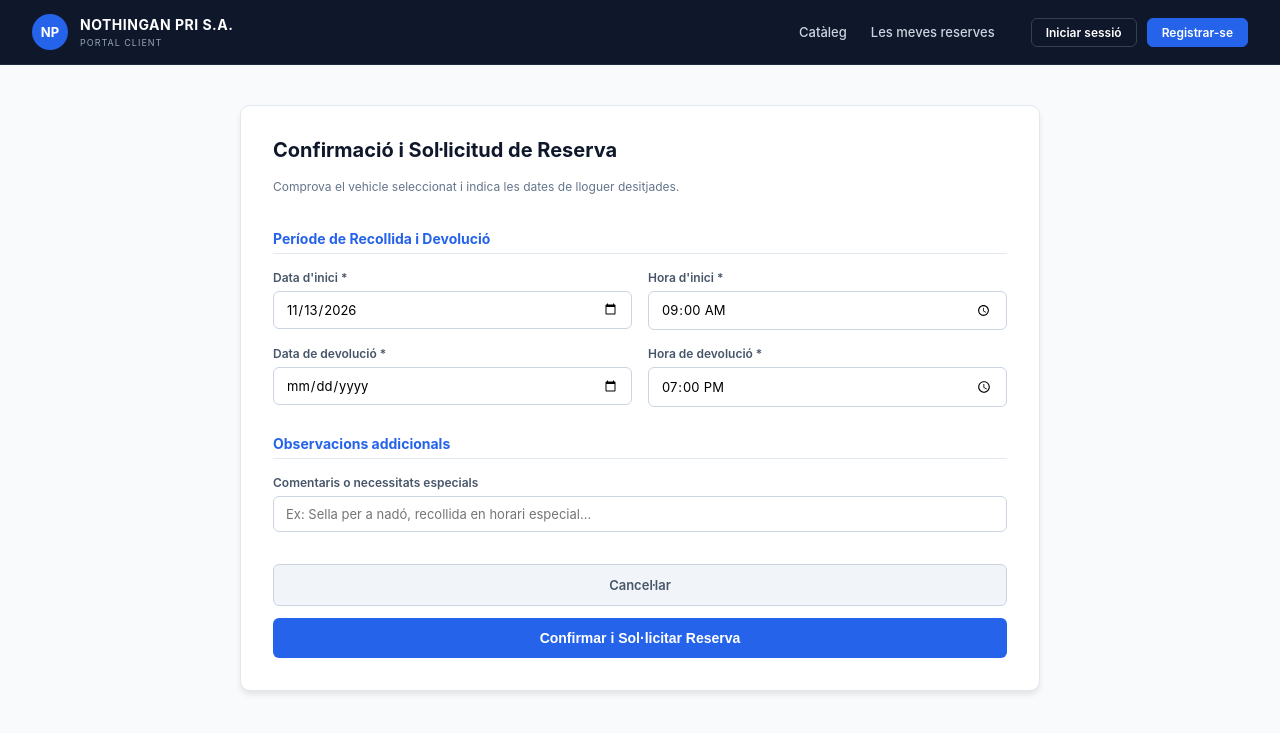
After one commit to banfruns-ban/Nothingan-Pri-S.A., a Spring app: template src/main/resources/templates/reservas/crearReservaClient.html in a window 1280 px wide. The commit adds this page. Shown: the top 733 px of the page. Run offline with Thymeleaf, Linux system fonts and the light colour scheme; the template is opened without the code that fills it, so the values that code supplies are empty; some of the project's set-up classes (security, data sources, template engines, error pages and the like) are left out, and stand-ins take their place.

Commit message:
Creacio de reserva desde vista cliente + validacion de inicio de sesion para crear reserva

```diff
--- /dev/null
+++ b/src/main/resources/templates/reservas/crearReservaClient.html
@@ -0,0 +1,113 @@
+<!DOCTYPE html>
+<html xmlns:th="http://www.thymeleaf.org" lang="ca">
+<head>
+    <meta charset="UTF-8">
+    <meta name="viewport" content="width=device-width, initial-scale=1.0">
+    <title>Nova Reserva - NOTHINGAN PRI S.A.</title>
+    <!-- FontAwesome -->
+    <link rel="stylesheet" href="https://cdnjs.cloudflare.com/ajax/libs/font-awesome/6.4.0/css/all.min.css">
+    <link rel="stylesheet" th:href="@{/cataleg.css}">
+    <link rel="stylesheet" th:href="@{/registre.css}">
+</head>
+<body>
+
+    <!-- Header corporatiu -->
+    <header>
+        <div class="marca">
+            <div class="logo">NP</div>
+            <div>
+                <strong>NOTHINGAN PRI S.A.</strong>
+                <small>PORTAL CLIENT</small>
+            </div>
+        </div>
+
+        <div class="nav-header">
+            <a th:href="@{/cataleg}">Catàleg</a>
+            <a th:href="@{/ReservesClient}">Les meves reserves</a>
+
+            <div style="display: flex; gap: 10px; align-items: center; margin-left: 12px;">
+                <a th:href="@{/login}" class="btn" style="background: transparent; color: #fff; border: 1px solid #334155; padding: 6px 14px; border-radius: 6px; font-weight: 600; font-size: 12px;">
+                    Iniciar sessió
+                </a>
+                <a th:href="@{/registre}" class="btn" style="background: #2563eb; color: #fff; border: 1px solid #2563eb; padding: 6px 14px; border-radius: 6px; font-weight: 600; font-size: 12px;">
+                    Registrar-se
+                </a>
+            </div>
+        </div>
+    </header>
+
+    <!-- Formulari de Creació de Reserva -->
+    <div class="registre-container" style="max-width: 800px;">
+        <h2>Confirmació i Sol·licitud de Reserva</h2>
+        <p class="registre-subtitol">Comprova el vehicle seleccionat i indica les dates de lloguer desitjades.</p>
+
+        <!-- Avisos de Feedback -->
+        <div th:if="${error}" class="alert-error">
+            <i class="fa-solid fa-triangle-exclamation me-1"></i> <span th:text="${error}">Error</span>
+        </div>
+
+        <!-- Targeta Resum del Vehicle Seleccionat -->
+        <div th:if="${vehicleSeleccionat != null}" style="background: #f8fafc; border: 1px solid #e2e8f0; border-radius: 8px; padding: 16px; margin-bottom: 24px; display: flex; gap: 16px; align-items: center;">
+            <img th:if="${vehicleSeleccionat.foto != null and !vehicleSeleccionat.foto.isBlank()}"
+                 th:src="@{'/uploads/vehicles/' + ${vehicleSeleccionat.foto}}" alt="Vehicle" style="width: 120px; height: 80px; object-fit: cover; border-radius: 6px;">
+            <img th:unless="${vehicleSeleccionat.foto != null and !vehicleSeleccionat.foto.isBlank()}"
+                 src="https://via.placeholder.com/120x80?text=Sense+Imatge" alt="Vehicle" style="width: 120px; height: 80px; object-fit: cover; border-radius: 6px;">
+
+            <div>
+                <span style="font-size: 10px; color: #2563eb; font-weight: 700; text-transform: uppercase;" th:text="${vehicleSeleccionat.tipusVehicle}">TURISME</span>
+                <h3 style="margin: 2px 0 4px; font-size: 16px;" th:text="${vehicleSeleccionat.marca + ' ' + vehicleSeleccionat.model}">Toyota Corolla</h3>
+                <p style="margin: 0; font-size: 12px; color: #64748b;">
+                    Matrícula: <strong th:text="${vehicleSeleccionat.matricula}">1234ABC</strong> |
+                    Preu: <strong th:text="${#numbers.formatDecimal(vehicleSeleccionat.preuHora, 1, 2) + ' €/h'}">15.00 €/h</strong> |
+                    Fiança: <strong th:text="${#numbers.formatDecimal(vehicleSeleccionat.fianca, 1, 2) + ' €'}">150.00 €</strong>
+                </p>
+            </div>
+        </div>
+
+        <form th:action="@{/ReservesClient/guardar}" th:object="${reserva}" method="post" class="form-grid">
+
+            <!-- Guardem la matrícula del vehicle -->
+            <input type="hidden" name="vehicle.matricula" th:value="${vehicleSeleccionat != null ? vehicleSeleccionat.matricula : ''}">
+
+            <div class="seccio-títol">Període de Recollida i Devolució</div>
+
+            <div class="form-grup">
+                <label>Data d'inici *</label>
+                <input type="date" name="dataInici" required th:value="${#temporals.format(#temporals.createNow(), 'yyyy-MM-dd')}">
+            </div>
+
+            <div class="form-grup">
+                <label>Hora d'inici *</label>
+                <input type="time" name="horaInici" required value="09:00">
+            </div>
+
+            <div class="form-grup">
+                <label>Data de devolució *</label>
+                <input type="date" name="dataFi" required>
+            </div>
+
+            <div class="form-grup">
+                <label>Hora de devolució *</label>
+                <input type="time" name="horaFi" required value="19:00">
+            </div>
+
+            <div class="seccio-títol">Observacions addicionals</div>
+
+            <div class="form-grup full-width">
+                <label>Comentaris o necessitats especials</label>
+                <input type="text" name="observacions" placeholder="Ex: Sella per a nadó, recollida en horari especial...">
+            </div>
+
+            <div class="form-grup full-width" style="margin-top: 16px; display: flex; gap: 12px;">
+                <a th:href="@{/cataleg}" class="btn" style="background: #f1f5f9; color: #475569; text-align: center; border: 1px solid #cbd5e1; flex: 1; padding: 12px; border-radius: 6px; font-weight: 600;">
+                    Cancel·lar
+                </a>
+                <button type="submit" class="btn-enviar-registre" style="flex: 2;">
+                    Confirmar i Sol·licitar Reserva
+                </button>
+            </div>
+        </form>
+    </div>
+
+</body>
+</html>
--- a/src/main/resources/templates/vehicles/cataleg.html
+++ b/src/main/resources/templates/vehicles/cataleg.html
@@ -123,8 +123,8 @@
                             </div>
                         </div>
 
-                        <!-- Ruta directa cap a la reserva del Portal Client -->
-                        <a th:href="@{'/ReservesClient?matricula=' + ${v.matricula}}" class="btn-reservar">
+                        <!-- Ruta directa cap a la creació de la reserva del Portal Client -->
+                        <a th:href="@{'/ReservesClient/nova?matricula=' + ${v.matricula}}" class="btn-reservar">
                             Reservar vehicle
                         </a>
                     </div>
```
Also changed, not shown: src/main/java/cat/copernic/projecte1Grup3/Reserves/Controller/ReservesClientController.java (+95 -14 lines).
